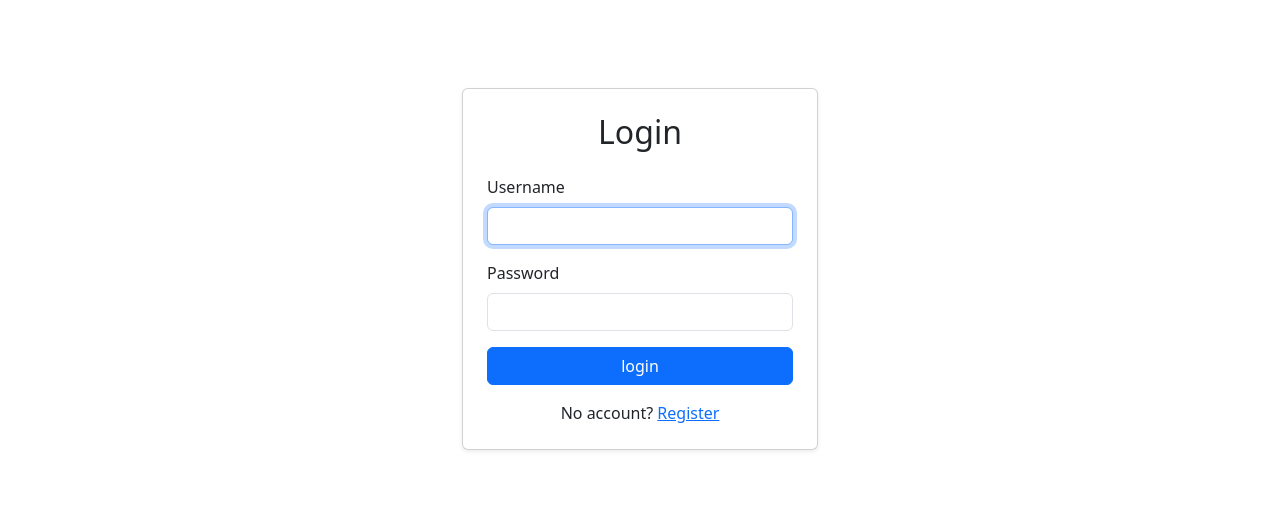
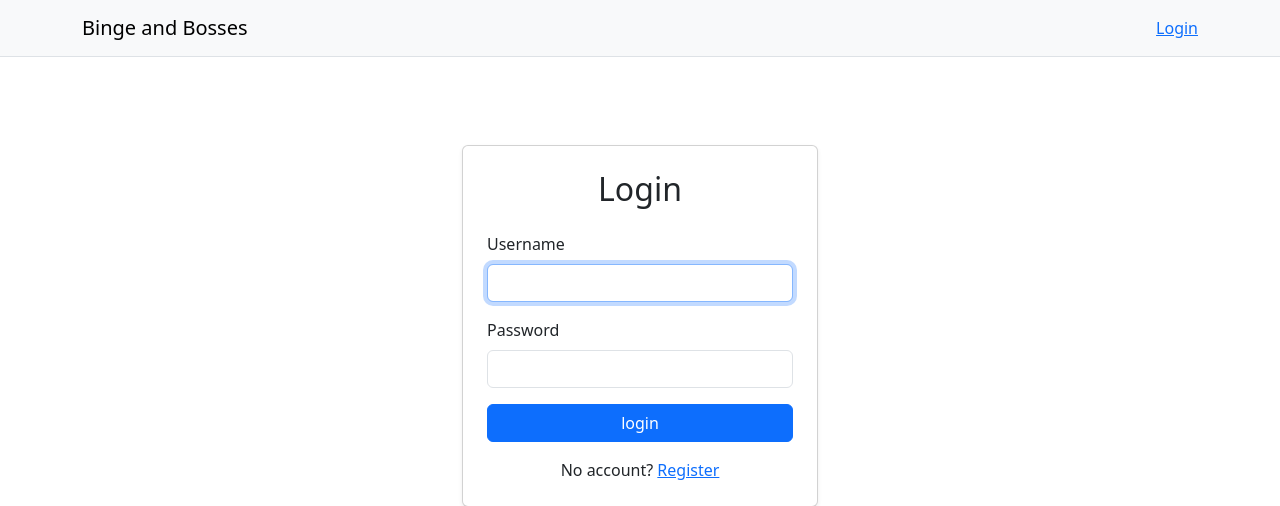
Before and after one commit to CS4300-CS5300-FA26/team-5, a Django app: page /accounts/login/ in a window 1280 px wide. Shown: the top 506 px of the page. Run offline with Django 5.2, Linux system fonts and the light colour scheme.

Commit message:
Created a basic navbar
Created a navbar that has the title of the site and login tab.

```diff
--- a/binge_and_bosses/templates/base.html
+++ b/binge_and_bosses/templates/base.html
@@ -2,6 +2,8 @@
 <!DOCTYPE html>
 <html lang="en">
 <head>
+    <meta charset="UTF-8">
+    <meta name="viewport" content="width=device-width, initial-scale=1">
     <title>
         {% block title %}Binge and Bosses{% endblock %}
     </title>
@@ -13,8 +15,44 @@
 </head>
 
 <body>
+    <nav class="navbar navbar-expand-lg bg-body-tertiary border-bottom">
+        <div class="container">
+            {# When clicking on Binge and Bosses, get sent back to /#}
+            <a class="navbar-brand" href="/">Binge and Bosses</a>
+
+            <button class="navbar-toggler" type="button"
+                    data-bs-toggle="collapse" data-bs-target="#mainNav"
+                    aria-controls="mainNav" aria-expanded="false"
+                    aria-label="Toggle navigation">
+                <span class="navbar-toggler-icon"></span>
+            </button>
+
+            <div class="collapse navbar-collapse" id="mainNav">
+                <ul class="navbar-nav ms-auto">
+                    {% if user.is_authenticated %}
+                        <li class="nav-item">
+                            <span class="navbar-text me-3">Hello There, {{ user.username }}</span>
+                        </li>
+                        <li class="nav-item">
+                            <form method="post" action="{% url 'logout' %}">
+                                {% csrf_token %}
+                                <button type="submit" class="btn btn-outline-secondary btn-sm">Logout</button>
+                            </form>
+                        </li>
+                    {% else%}
+                        <li class="nav-item">
+                            <a class="nav-link{% if request.resolver_match.url_name == 'login'%}active{% endif %}" href="{% url 'login' %}">Login</a>
+                        </li>
+                    {% endif %}
+                </ul>
+            </div>
+        </div>
+    </nav>
+
     <main class="container py-4">
         {% block content %}{% endblock %}
     </main>
+
+    <script src="https://cdn.jsdelivr.net/npm/bootstrap@5.3.3/dist/js/bootstrap.bundle.min.js"></script>
 </body>
 </html>
```
